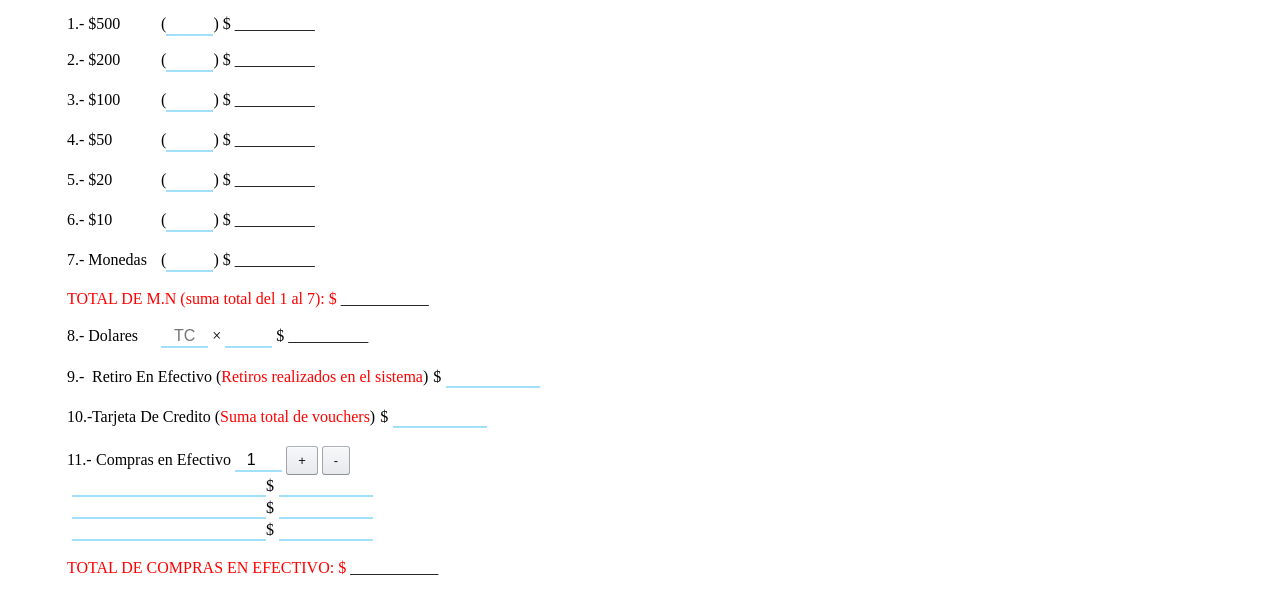
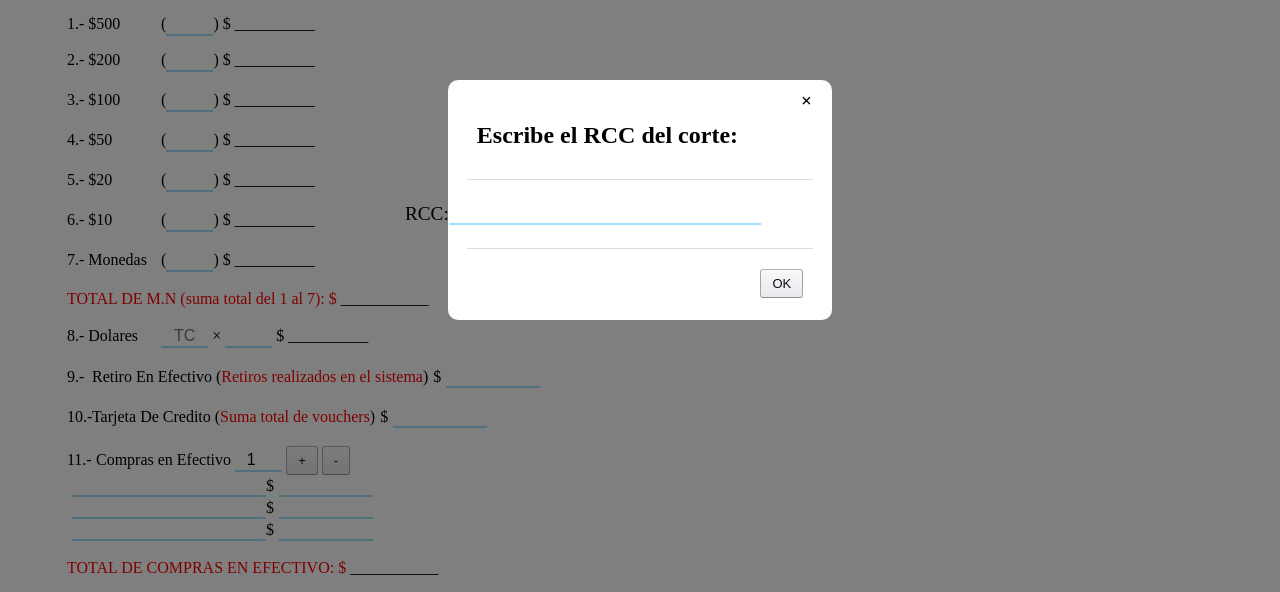
Before and after one commit to KaysenGamiz/Hoja_Corte_App, an Electron app: page app/views/index.html in a window 1280 px wide. Shown: the part 200-792 px from the top of the page. Drawn offline with Linux system fonts and the light colour scheme; no server answers.

Commit message:
[MODAL] Modal added, faltan funcionalidades de datos

```diff
--- /dev/null
+++ b/app/public/scripts/modal.js
@@ -0,0 +1,10 @@
+document.addEventListener('DOMContentLoaded', function(){
+    var modalBg = document.querySelector('.modal-bg');
+    var modalClose = document.querySelector('.modal-close');
+    modalBg.classList.add('bg-active');
+
+    modalClose.addEventListener('click', function() {
+        modalBg.classList.remove('bg-active');
+    });
+
+});
--- /dev/null
+++ b/app/public/style/modal.css
@@ -0,0 +1,73 @@
+.modal-bg {
+    position: fixed;
+    width: 100%;
+    height: 100vh;
+    top: 0;
+    left: 0;
+    background-color: rgba(0,0,0,0.5);
+    display: flex;
+    justify-content: center;
+    align-items: center;
+    visibility: hidden;
+    opacity: 0;
+    transition: visibility 0s, opacity 0.7s;
+}
+
+.bg-active {
+    visibility: visible;
+    opacity: 1;
+}
+
+.modal {
+    border-color: rgba(0,0,0,0.2);
+    border-width: 1em;
+    border-radius: 10px;
+    position: relative;
+    font-family: 'Times New Roman', Times, serif;
+    font-size: 1em;
+    background-color: white;
+    width: 30%;
+    height: 30%;
+    display: flex;
+    justify-content: space-around;
+    align-items: center;
+    flex-direction: column;
+}
+
+.modal-header {
+    padding: 10px;
+    width: 85%;
+    border-bottom: 1px solid #ddd; /* Línea gris debajo del encabezado */
+}
+
+.modal-content {
+    display: flex;
+    font-size: larger;
+    width: 470px;
+    justify-content: left;
+    flex-direction: row;
+}
+
+.modal-footer {
+    padding: 10px;
+    padding-top: 20px;
+    width: 85%;
+    border-top: 1px solid #ddd; /* Línea gris debajo del encabezado */
+    display: flex;
+    justify-content: end;
+}
+
+.modal-close {
+    font-size: larger;
+    position: absolute;
+    top: 10px;
+    right: 20px;
+    font-weight: bold;
+    cursor: pointer;
+}
+
+input.input-rcc {
+    text-align: justify;
+    width: 300px;
+    padding-left: 10px;
+}
--- a/app/views/index.html
+++ b/app/views/index.html
@@ -8,9 +8,11 @@
     <link rel="stylesheet" href="../public/style/style.css">
     <link rel="stylesheet" href="../public/style/button.css">
     <link rel="stylesheet" href="../public/style/print.css">
+    <link rel="stylesheet" href="../public/style/modal.css">
     <script src="../public/scripts/data_variables.js"></script>
     <script src="../public/scripts/script.js"></script>
     <script src="../public/scripts/api.js"></script>
+    <script src="../public/scripts/modal.js"></script>
 </head>
 <body>
 
@@ -230,6 +232,21 @@
       </div>
     </div>
 
+    <div class="modal-bg" id="modal-bg">
+      <div class="modal">
+        <div class="modal-header">
+          <h2>Escribe el RCC del corte:</h2>
+        </div>
+        <div class="modal-content">
+          <label for="name">RCC: </label>
+          <input class="input-rcc" type="text">
+        </div>
+        <div class="modal-footer">
+          <button class="button-14">OK</button>
+        </div>
+        <span class="modal-close">×</span>
+      </div>
+    </div>
 
 </body>
 </html>
```
